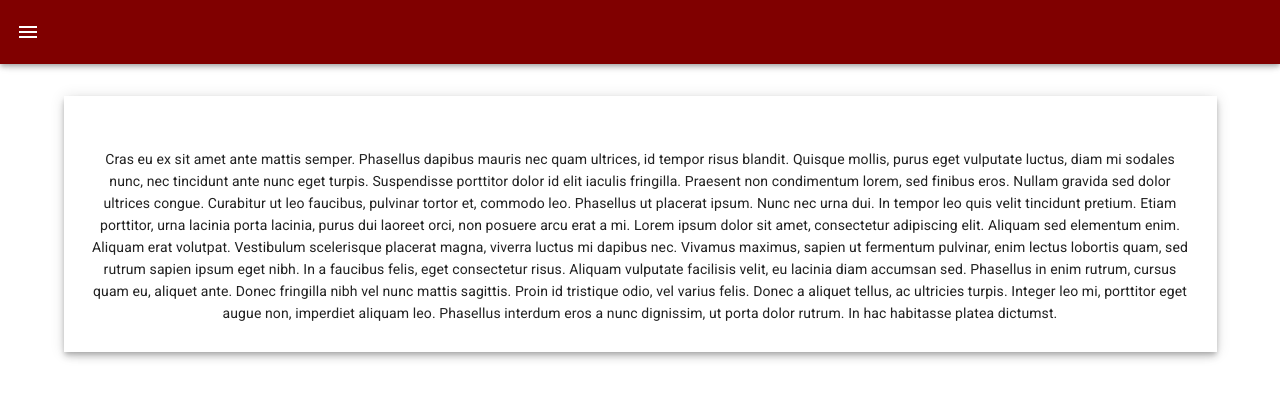
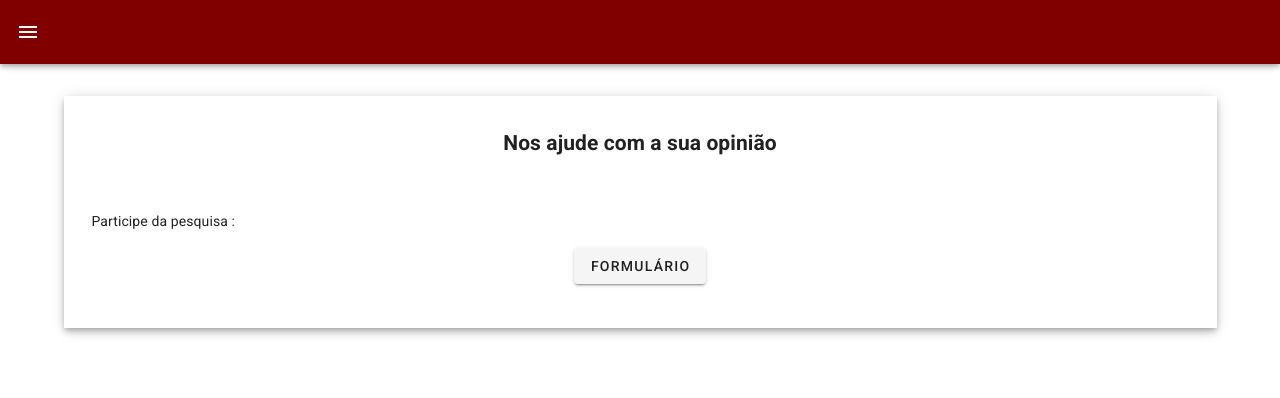
Before and after one commit to caioptt/aurea-project, a Vue app: page /second in a window 1280 px wide. Shown: the top 398 px of the page. Built offline with nearby package versions, Linux system fonts and the light colour scheme.

Commit message:
adicao formulário

```diff
--- a/src/components/SecondTopic.vue
+++ b/src/components/SecondTopic.vue
@@ -1,33 +1,24 @@
 <template>
   <v-container>
-    <v-row class="text-center">
-      <v-card class="mt-8 ml-4 mr-4" tile elevation="5">
-        <v-col> </v-col>
+    <v-row>
+      <v-card width="100%" class="mt-8 ml-4 mr-4" tile elevation="5">
+        <v-col>
+          <v-card-text class="text-center mt-2">
+            <h2>Nos ajude com a sua opinião</h2>
+          </v-card-text>
+        </v-col>
 
         <v-col>
           <v-card-text>
-            Cras eu ex sit amet ante mattis semper. Phasellus dapibus mauris nec
-            quam ultrices, id tempor risus blandit. Quisque mollis, purus eget
-            vulputate luctus, diam mi sodales nunc, nec tincidunt ante nunc eget
-            turpis. Suspendisse porttitor dolor id elit iaculis fringilla.
-            Praesent non condimentum lorem, sed finibus eros. Nullam gravida sed
-            dolor ultrices congue. Curabitur ut leo faucibus, pulvinar tortor
-            et, commodo leo. Phasellus ut placerat ipsum. Nunc nec urna dui. In
-            tempor leo quis velit tincidunt pretium. Etiam porttitor, urna
-            lacinia porta lacinia, purus dui laoreet orci, non posuere arcu erat
-            a mi. Lorem ipsum dolor sit amet, consectetur adipiscing elit.
-            Aliquam sed elementum enim. Aliquam erat volutpat. Vestibulum
-            scelerisque placerat magna, viverra luctus mi dapibus nec. Vivamus
-            maximus, sapien ut fermentum pulvinar, enim lectus lobortis quam,
-            sed rutrum sapien ipsum eget nibh. In a faucibus felis, eget
-            consectetur risus. Aliquam vulputate facilisis velit, eu lacinia
-            diam accumsan sed. Phasellus in enim rutrum, cursus quam eu, aliquet
-            ante. Donec fringilla nibh vel nunc mattis sagittis. Proin id
-            tristique odio, vel varius felis. Donec a aliquet tellus, ac
-            ultricies turpis. Integer leo mi, porttitor eget augue non,
-            imperdiet aliquam leo. Phasellus interdum eros a nunc dignissim, ut
-            porta dolor rutrum. In hac habitasse platea dictumst.</v-card-text
-          ></v-col
+            <p>Participe da pesquisa :</p>
+            <p class="text-center">
+              <v-btn
+                link
+                href="https://docs.google.com/forms/d/1n2gX6hjmUPlSK136IWlWPCsD_HSwZJ-TzlMhf1nyzRI/viewform?hl=pt-br&hl=pt-br&edit_requested=true"
+                >Formulário</v-btn
+              >
+            </p>
+          </v-card-text></v-col
         >
       </v-card>
     </v-row>
```
